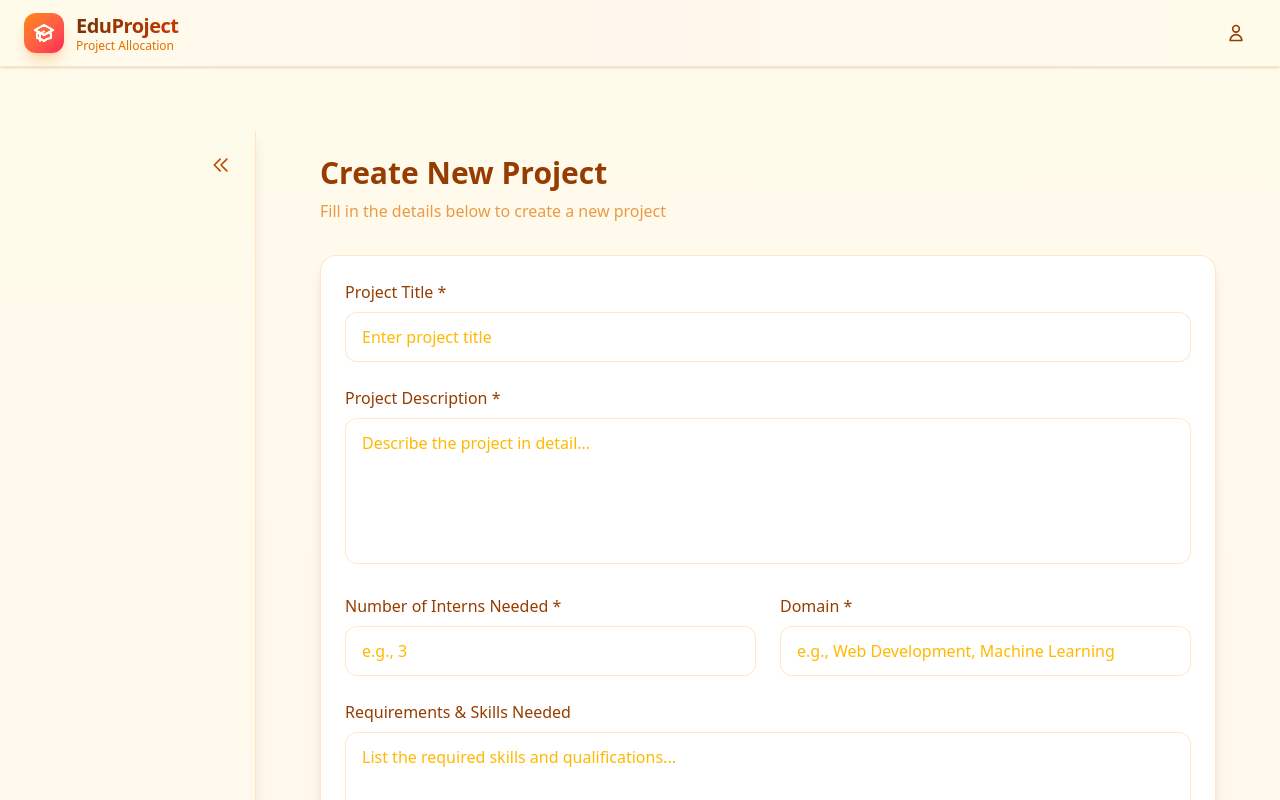
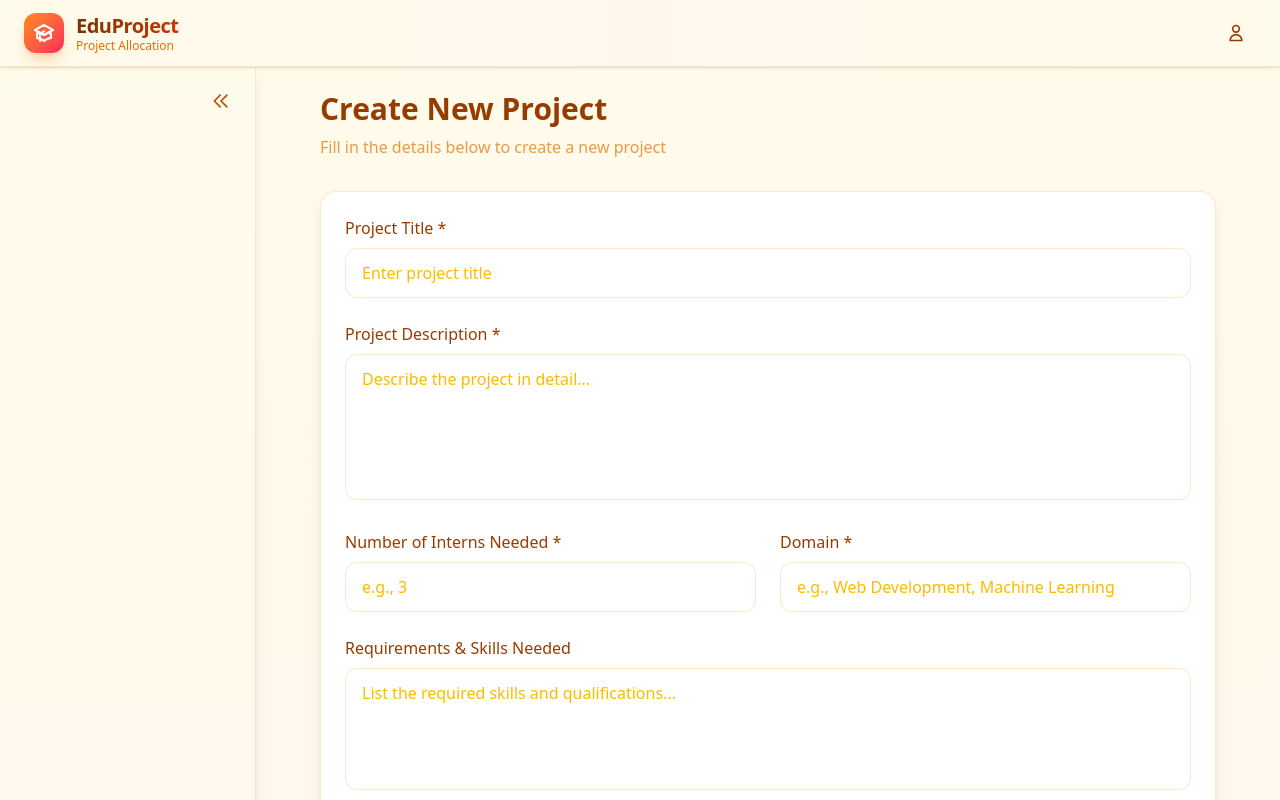
Before and after one commit to Shankarchalla171/UG-PG-PROJECT-ALLOCATION, a React (Vite) app in the folder FrontEnd/: page /professor_create_project in a window 1280 px wide. Shown: the top 800 px of the page. Built offline with nearby package versions, Linux system fonts and the light colour scheme.

Commit message:
removed unneccessary margin

```diff
--- a/FrontEnd/src/pages/Professor_create_project.jsx
+++ b/FrontEnd/src/pages/Professor_create_project.jsx
@@ -29,7 +29,7 @@ const ProfessorCreateProject = () => {
   return (
     <div className="min-h-screen bg-gradient-to-b from-amber-50 to-orange-50">
       <Navbar />
-      <div className="flex pt-16">
+      <div className="flex">
         <Sidebar />
         <div className="flex-1 p-6 ml-0 md:ml-0">
           <div className="max-w-4xl mx-auto">
```
